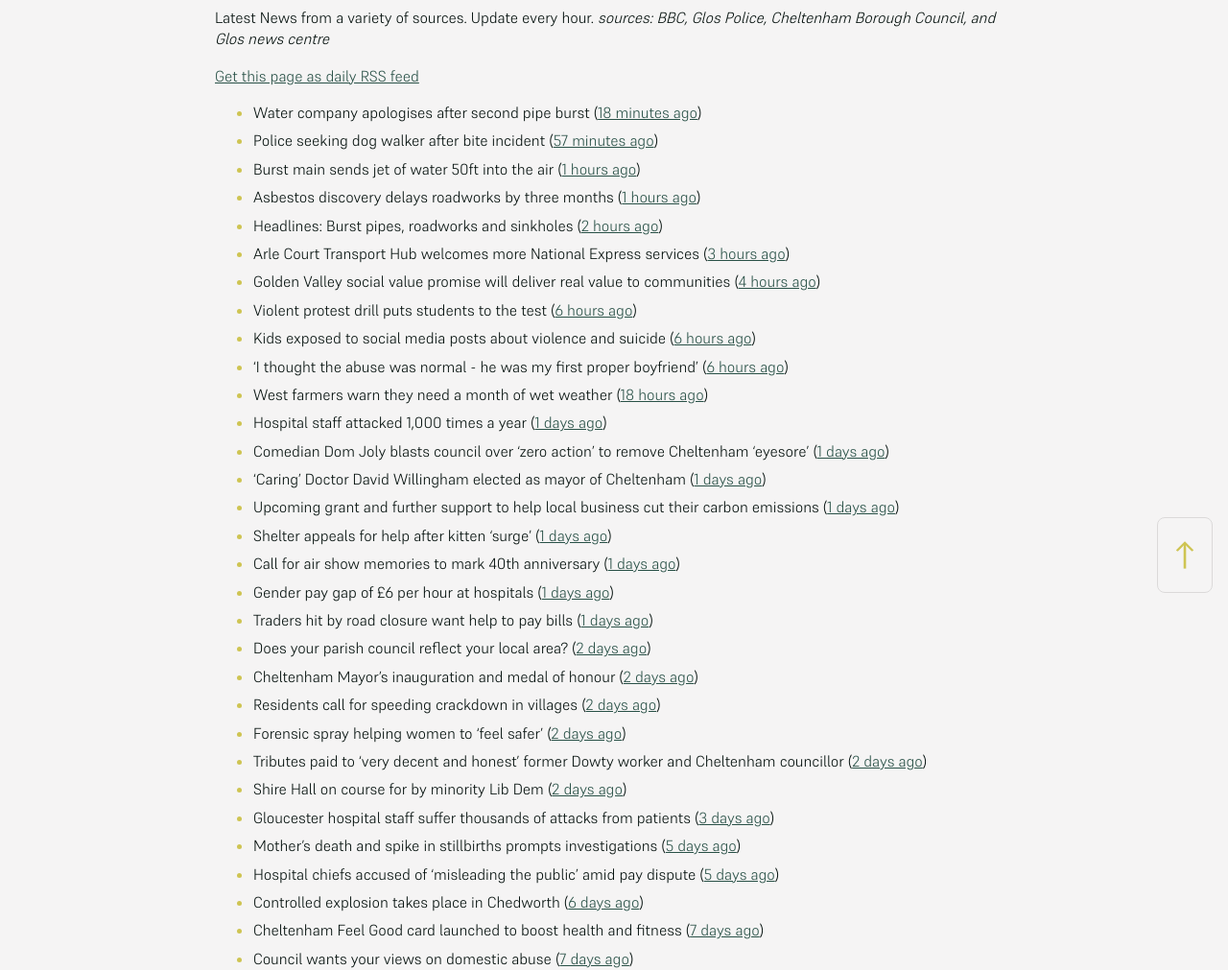
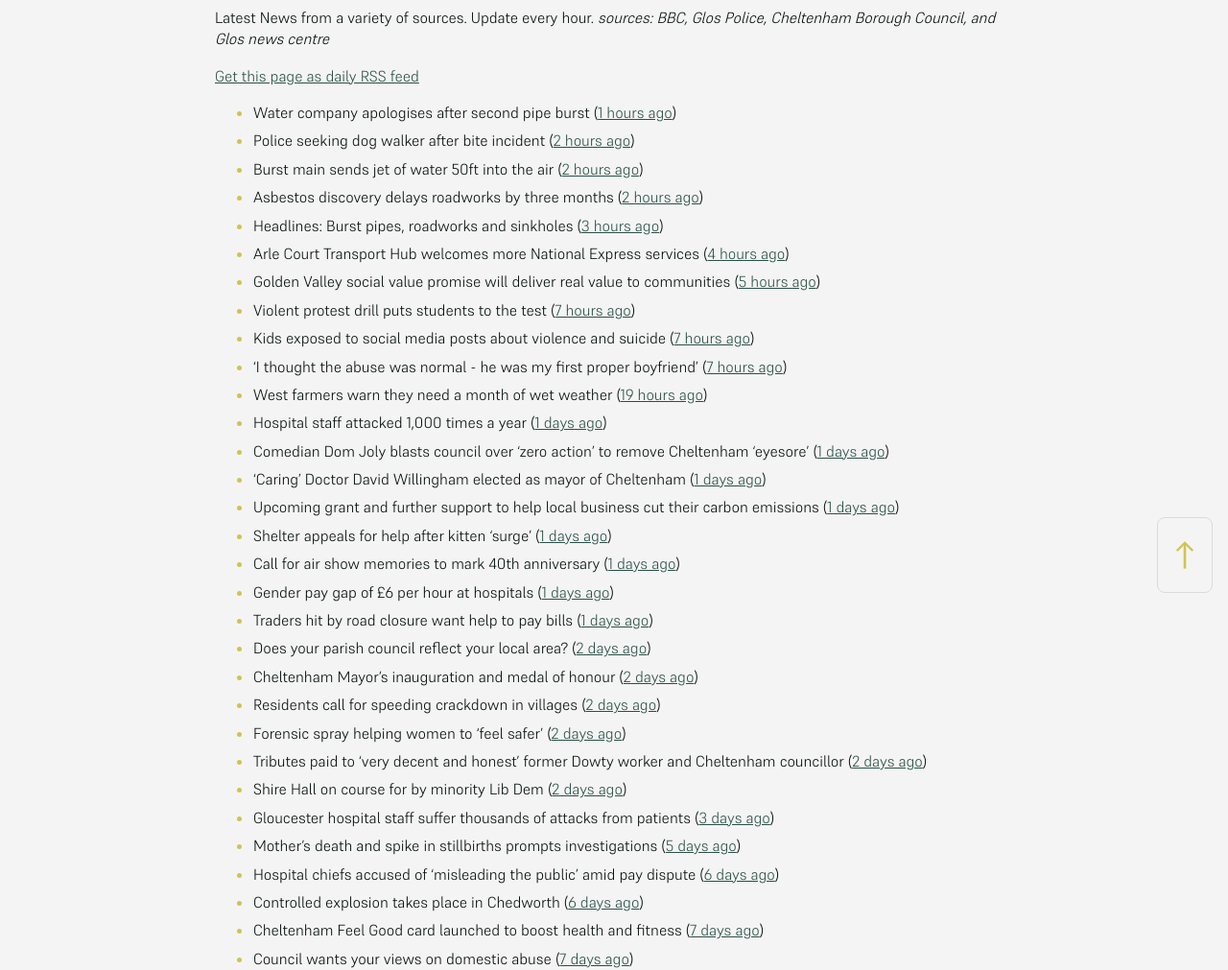
Before and after one commit to mat-0/cheltenham-open-data, a Jekyll site: the page built from _pages/news.md, in a window 1280 px wide. Shown: the part 266-1277 px from the top of the page at 96% size. Built offline with Jekyll 4.4.1, drawn with Linux system fonts in a browser that asks for light colours.

Commit message:
Updated 2025-05-15 13:06:59

```diff
--- a/_pages/news.md
+++ b/_pages/news.md
@@ -12,17 +12,17 @@ _sources: BBC, Glos Police, Cheltenham Borough Council, and Glos news centre_
 [Get this page as daily RSS feed](/daily.rss)
 
 <!-- news_marker starts -->
-- Water company apologises after second pipe burst ([18 minutes ago](https://www.bbc.com/news/articles/cn0g1jygjq1o))
-- Police seeking dog walker after bite incident ([57 minutes ago](https://www.bbc.com/news/articles/cwy37dejxd0o))
-- Burst main sends jet of water 50ft into the air ([1 hours ago](https://www.bbc.com/news/articles/cd620lyqqnqo))
-- Asbestos discovery delays roadworks by three months ([1 hours ago](https://www.bbc.com/news/articles/c0j7158dyevo))
-- Headlines: Burst pipes, roadworks and sinkholes ([2 hours ago](https://www.bbc.com/news/articles/c3e51154k5vo))
-- Arle Court Transport Hub welcomes more National Express services ([3 hours ago](https://gloucesternewscentre.co.uk/arle-court-transport-hub-welcomes-more-national-express-services/))
-- Golden Valley social value promise will deliver real value to communities ([4 hours ago](https://www.cheltenham.gov.uk/news/article/3011/golden_valley_social_value_promise_will_deliver_real_value_to_communities))
-- Violent protest drill puts students to the test ([6 hours ago](https://www.bbc.com/news/articles/cp92nl2yne8o))
-- Kids exposed to social media posts about violence and suicide ([6 hours ago](https://www.bbc.com/news/articles/c0r1gpr0ezwo))
-- 'I thought the abuse was normal - he was my first proper boyfriend' ([6 hours ago](https://www.bbc.com/news/articles/czj47g8kkm9o))
-- West farmers warn they need a month of wet weather ([18 hours ago](https://www.bbc.com/news/articles/c331dj5x2kpo))
+- Water company apologises after second pipe burst ([1 hours ago](https://www.bbc.com/news/articles/cn0g1jygjq1o))
+- Police seeking dog walker after bite incident ([2 hours ago](https://www.bbc.com/news/articles/cwy37dejxd0o))
+- Burst main sends jet of water 50ft into the air ([2 hours ago](https://www.bbc.com/news/articles/cd620lyqqnqo))
+- Asbestos discovery delays roadworks by three months ([2 hours ago](https://www.bbc.com/news/articles/c0j7158dyevo))
+- Headlines: Burst pipes, roadworks and sinkholes ([3 hours ago](https://www.bbc.com/news/articles/c3e51154k5vo))
+- Arle Court Transport Hub welcomes more National Express services ([4 hours ago](https://gloucesternewscentre.co.uk/arle-court-transport-hub-welcomes-more-national-express-services/))
+- Golden Valley social value promise will deliver real value to communities ([5 hours ago](https://www.cheltenham.gov.uk/news/article/3011/golden_valley_social_value_promise_will_deliver_real_value_to_communities))
+- Violent protest drill puts students to the test ([7 hours ago](https://www.bbc.com/news/articles/cp92nl2yne8o))
+- Kids exposed to social media posts about violence and suicide ([7 hours ago](https://www.bbc.com/news/articles/c0r1gpr0ezwo))
+- 'I thought the abuse was normal - he was my first proper boyfriend' ([7 hours ago](https://www.bbc.com/news/articles/czj47g8kkm9o))
+- West farmers warn they need a month of wet weather ([19 hours ago](https://www.bbc.com/news/articles/c331dj5x2kpo))
 - Hospital staff attacked 1,000 times a year ([1 days ago](https://www.bbc.com/news/articles/cjdznk3ve87o))
 - Comedian Dom Joly blasts council over ‘zero action’ to remove Cheltenham ‘eyesore’ ([1 days ago](https://gloucesternewscentre.co.uk/comedian-dom-joly-blasts-council-over-zero-action-to-remove-cheltenham-eyesore/))
 - ‘Caring’ Doctor David Willingham elected as mayor of Cheltenham ([1 days ago](https://gloucesternewscentre.co.uk/caring-doctor-david-willingham-elected-as-mayor-of-cheltenham/))
```
Also changed, not shown: other parts of _pages/news.md (+1 -1 lines), _data/flood.json (+5 -69 lines), _pages/fix-my-street.md (+10 -10 lines), index.md (+5 -5 lines).
